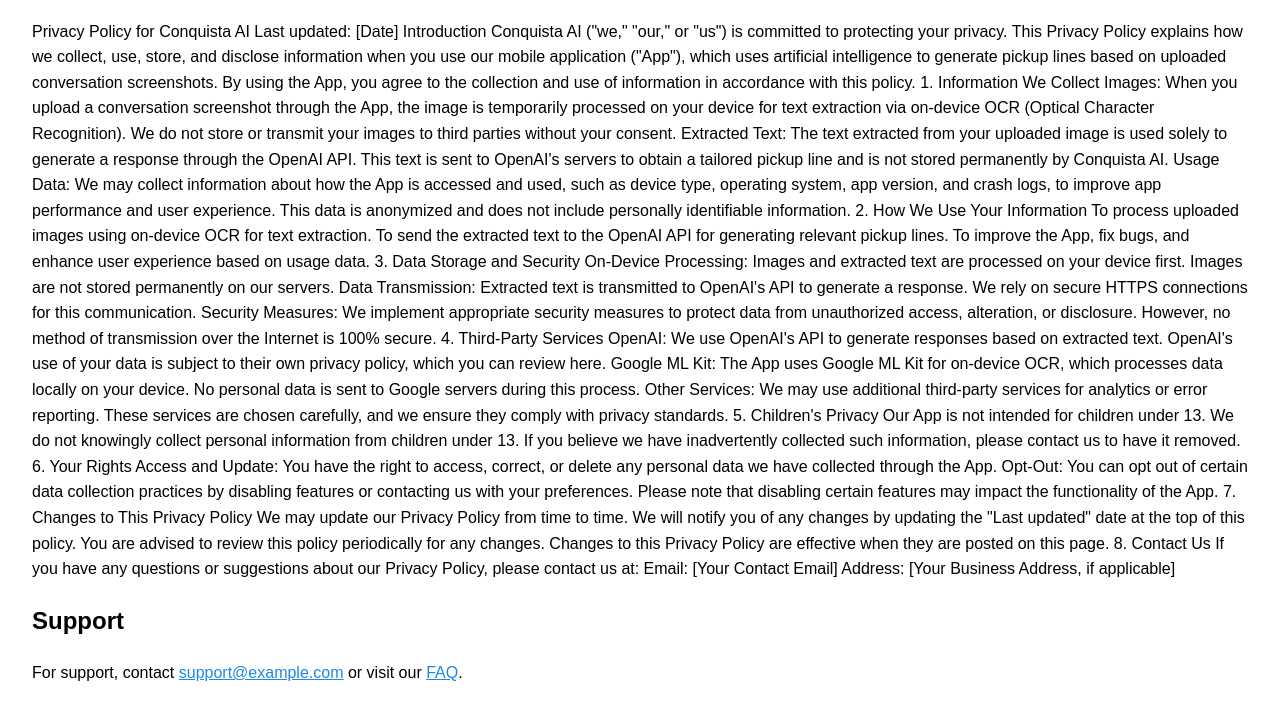
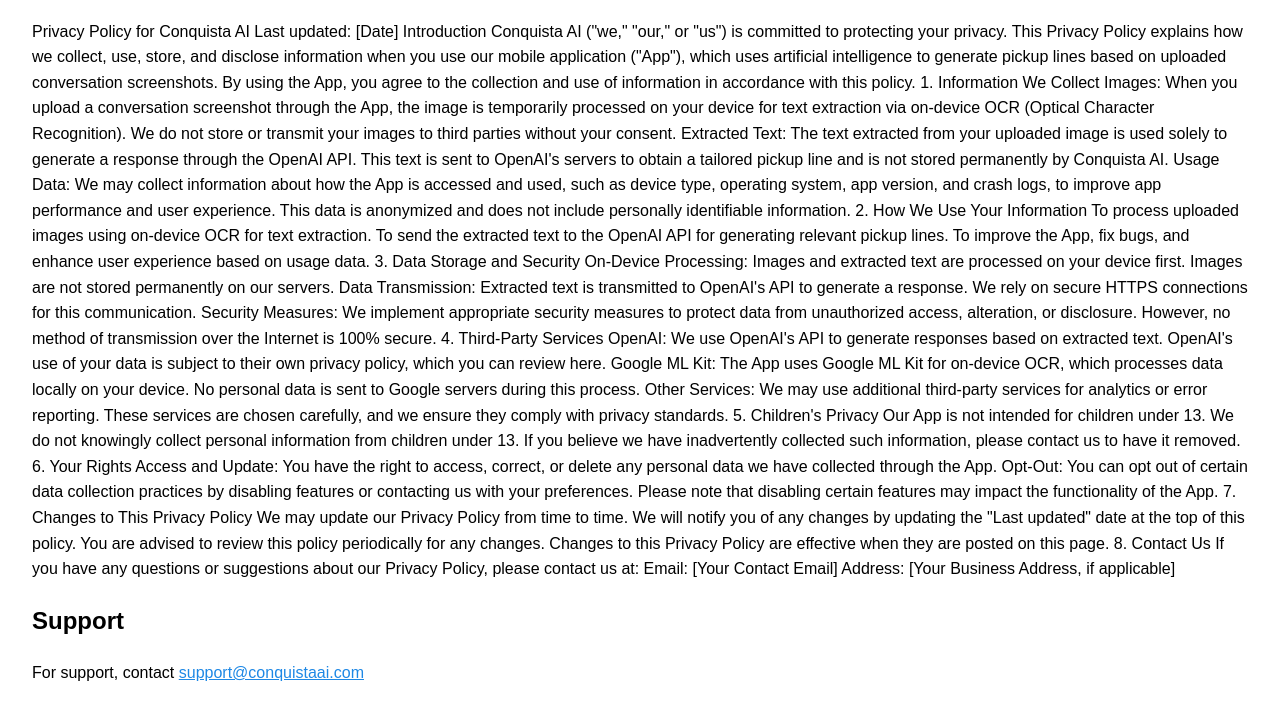
Before and after one commit to luckyzee10/conquista_ai_website, a plain HTML site: page index.html in a window 1280 px wide. Shown: the part 86-803 px from the top of the page. Drawn offline with Linux system fonts and the light colour scheme.

Commit message:
Update index.html

```diff
--- a/index.html
+++ b/index.html
@@ -82,6 +82,6 @@
 </p>
 
   <h2>Support</h2>
-  <p>For support, contact <a href="mailto:lucas.zambrano59@gmail.com">support@example.com</a> or visit our <a href="https://example.com/faq">FAQ</a>.</p>
+  <p>For support, contact <a href="mailto:lucas.zambrano59@gmail.com">support@conquistaai.com</a>
 </body>
 </html>
```
